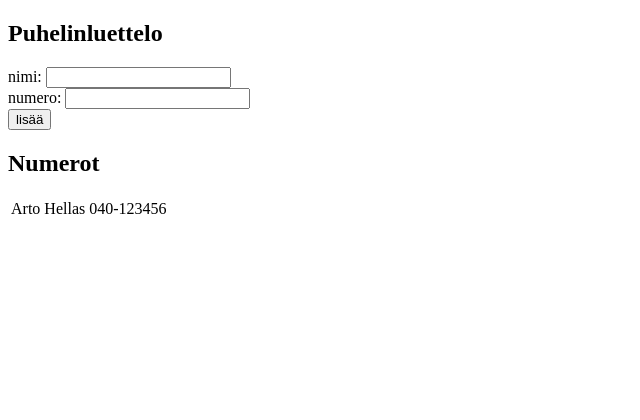
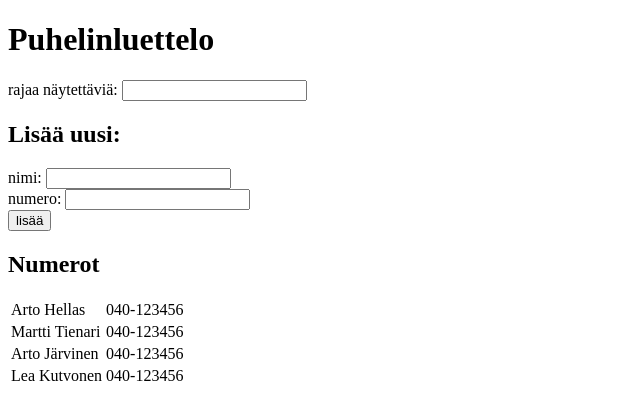
Before and after one commit to viljamivirolainen/fullstack2, a React (Create React App) app in the folder puhelinluettelo/: page / in a window 1280 px wide. Shown: the top 420 px of the page, without its empty margins (0-640 px from the left). Built offline with nearby package versions, Linux system fonts and the light colour scheme.

Commit message:
2.9 toimii

```diff
--- a/puhelinluettelo/src/App.js
+++ b/puhelinluettelo/src/App.js
@@ -5,10 +5,14 @@
     super(props)
     this.state = {
       persons: [
-        { name: 'Arto Hellas', number:'040-123456' }
+        { name: 'Arto Hellas', number: '040-123456' },
+      { name: 'Martti Tienari', number: '040-123456' },
+      { name: 'Arto Järvinen', number: '040-123456' },
+      { name: 'Lea Kutvonen', number: '040-123456' }
       ],
       newName: '',
-      newNumber:''
+      newNumber:'',
+      filter: ''
     }
   }
 
@@ -48,10 +52,29 @@
     this.setState({ newNumber: event.target.value })
   }
 
+  handleFilterChange = (event) => {
+    console.log(event.target.value)
+    this.setState({ filter: event.target.value })
+  }
+
   render() {
+    const matches = (x) => {
+      const low = x.name.toLowerCase()
+      const filter = this.state.filter.toLowerCase()
+      return (low.indexOf(filter) !== -1)
+    }
+    const personsToShow =
+      this.state.filter ?
+        this.state.persons.filter(matches) :
+        this.state.persons
+
     return (
       <div>
-        <h2>Puhelinluettelo</h2>
+        <h1>Puhelinluettelo</h1>
+        <div>
+            rajaa näytettäviä: <input value={this.state.filter} onChange={this.handleFilterChange}/>
+        </div>
+        <h2>Lisää uusi:</h2>
         <form onSubmit={this.addPerson}>
           <div>
             nimi: <input value={this.state.newName} onChange={this.handleNameChange}/>
@@ -66,7 +89,7 @@
         <h2>Numerot</h2>
         <table>
           <tbody>
-            {this.state.persons.map((person)=><Person key={person.name} person={person}/>)}
+            {personsToShow.map((person)=><Person key={person.name} person={person}/>)}
           </tbody>
         </table>
       </div>
```
